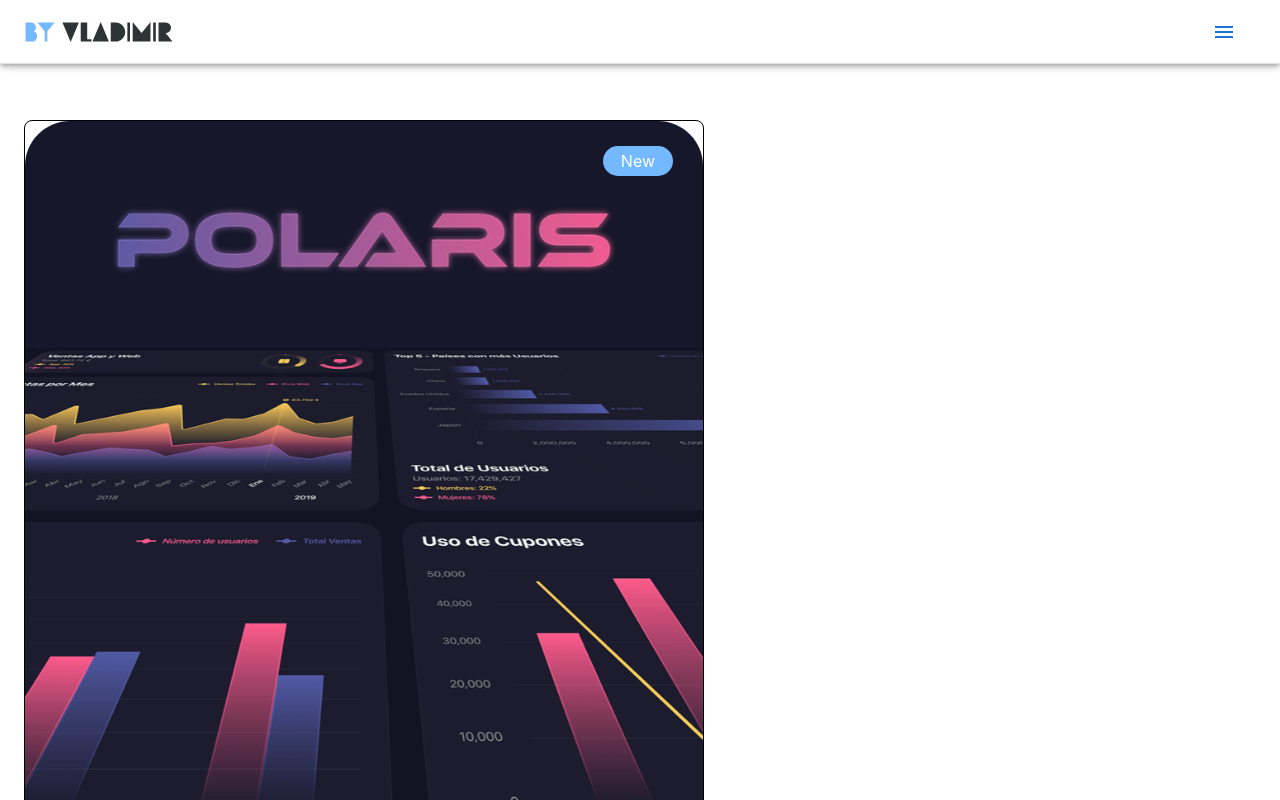
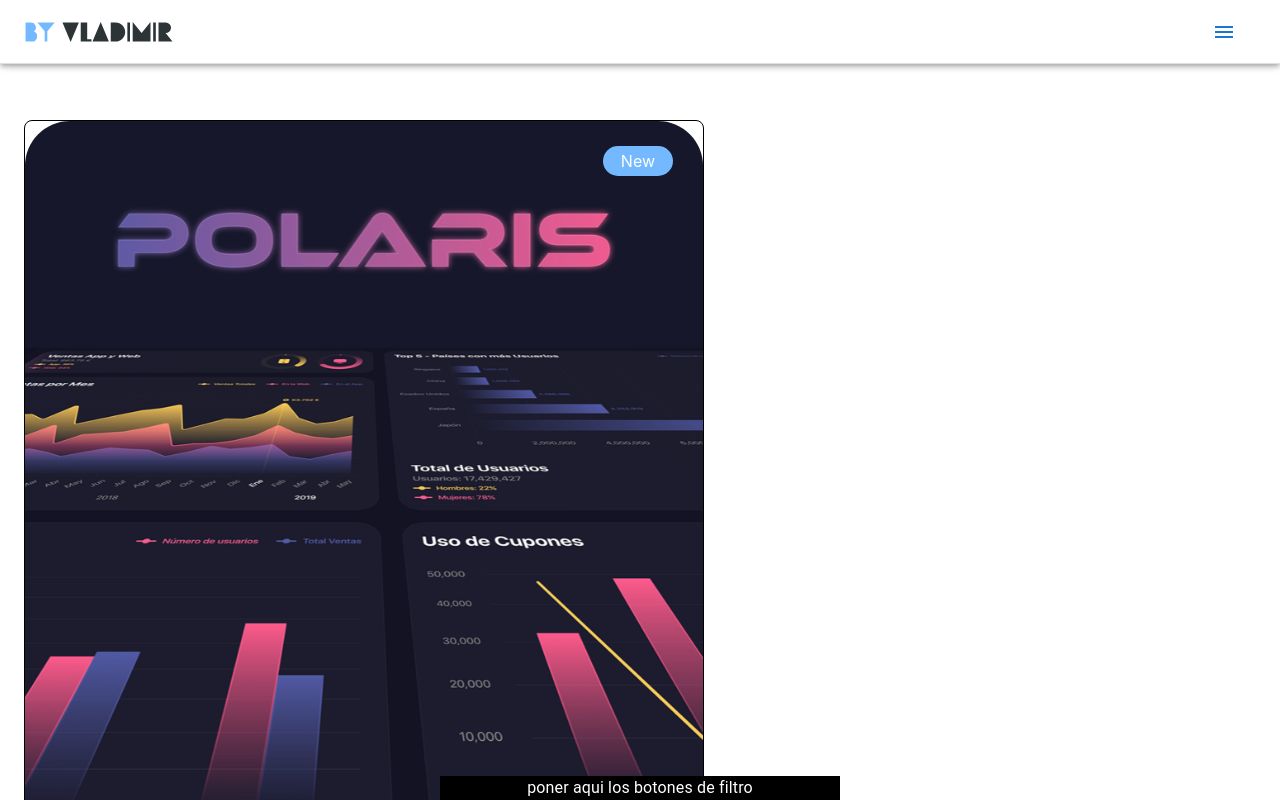
Before and after one commit to vladimendoza/PortafolioDev, a Next.js app: page /dashboard in a window 1280 px wide. Shown: the top 800 px of the page. Built offline with nearby package versions, Linux system fonts and the light colour scheme.

Commit message:
filter component

```diff
--- /dev/null
+++ b/src/components/Filter.tsx
@@ -0,0 +1,15 @@
+import styles from '../styles/filter.module.css'
+
+export const FilterCards = () => {
+    return (
+        <div className={styles.filterCards}>
+            <div className={styles.contentFilter}>
+                <div>
+                    {/* poner aqui los botones de filtro */}
+                    poner aqui los botones de filtro
+                     {/* poner aqui los botones de filtro */}
+                </div>
+            </div>
+        </div>
+    )
+}
--- a/src/screen/dashboard.tsx
+++ b/src/screen/dashboard.tsx
@@ -7,6 +7,7 @@
 import { cardsInfo } from '@/utils/cardsInfo';
 import Grid from '@mui/material/Grid'; // Grid version 1
 import Navbar from '@/components/Navbar';
+import { FilterCards } from '@/components/Filter';
 
 
 
@@ -39,10 +40,10 @@
                 </Box>
               ))
             }
-
           </Grid>
         </Container>
       </React.Fragment>
+      <FilterCards />
     </Box>
   )
 }
--- /dev/null
+++ b/src/styles/filter.module.css
@@ -0,0 +1,16 @@
+
+.filterCards {
+    position: fixed;
+    width: 100%;
+    bottom: 0;
+    display: flex;
+    justify-content: center;
+}
+
+.contentFilter {
+    width: 400px;
+    text-align: center;
+    z-index: 999;
+    background-color: black;
+    color: white;
+}
```
Also changed, not shown: 2 other files (tests, documents, lock files or other folders).
